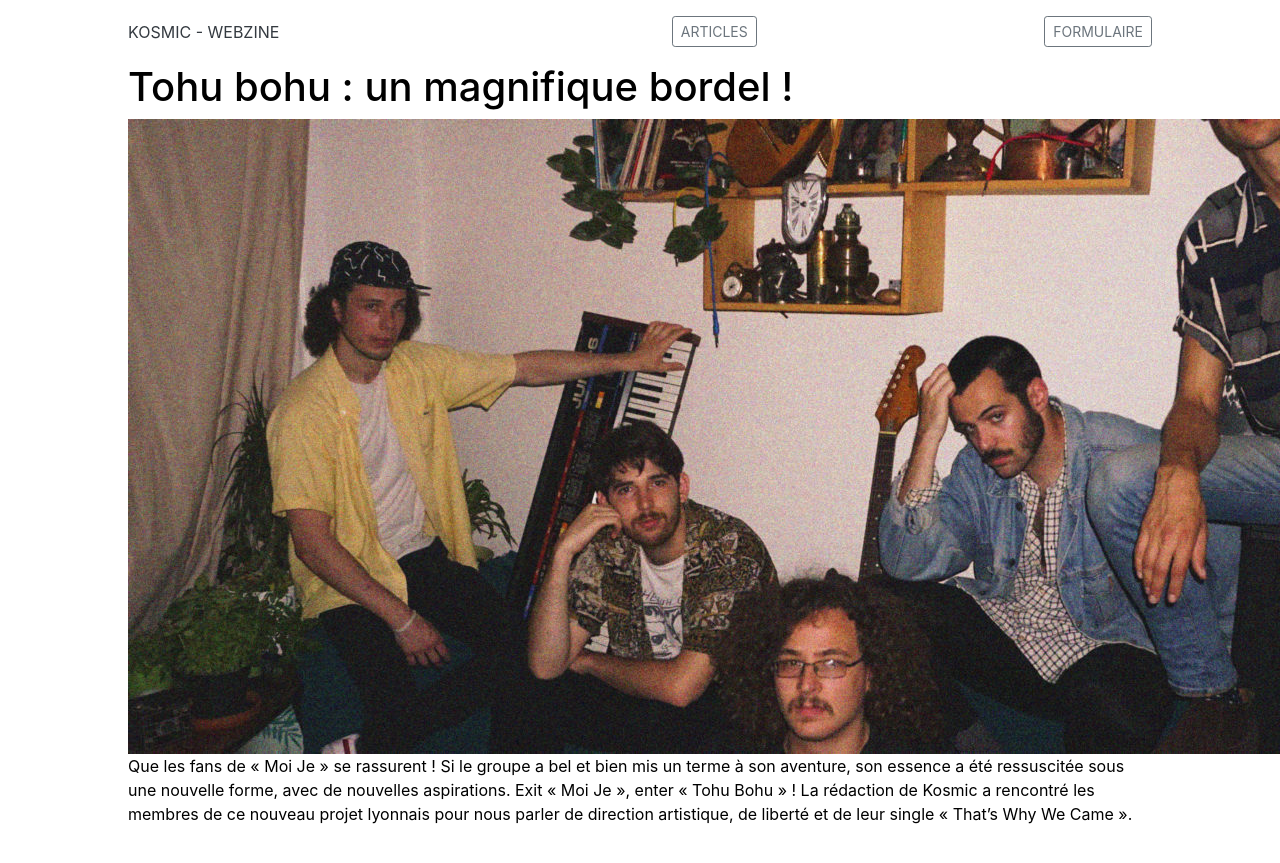
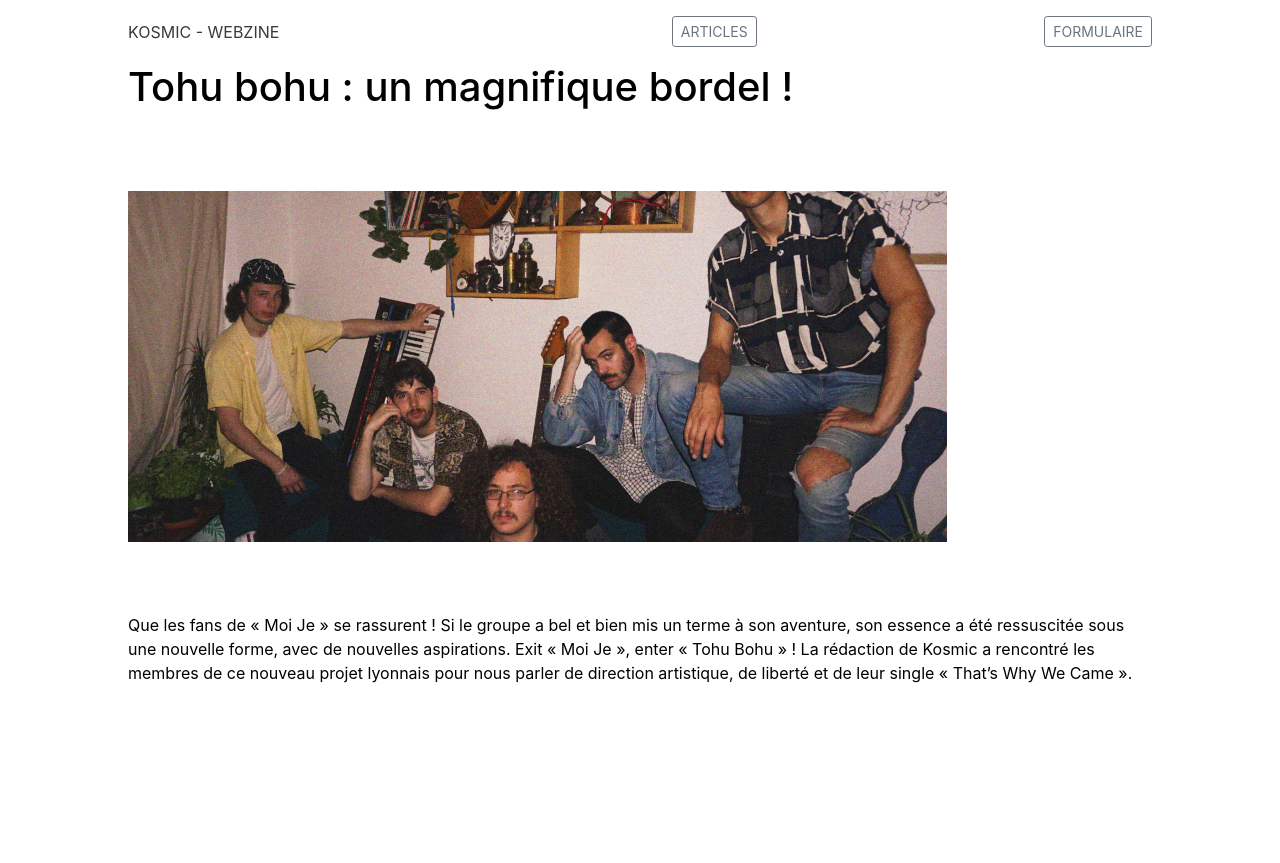
Before and after one commit to Eracom-ID471/projet-3--Vutoni, a Jekyll site: the page built from _posts/2020-01-16-Tohu Bohu : un magnifique bordel !.md, in a window 1280 px wide. Shown: the top 863 px of the page. Built offline with Jekyll 4.4.1, drawn with Linux system fonts in a browser that asks for light colours.

Commit message:
img_size

```diff
--- a/_sass/main.scss
+++ b/_sass/main.scss
@@ -46,3 +46,9 @@ body {
 .kosmic{
   padding-top: 11%;
 }
+
+.size img{
+  width: 80%;
+  padding-top: 7%;
+  padding-bottom: 7%;
+}
```
